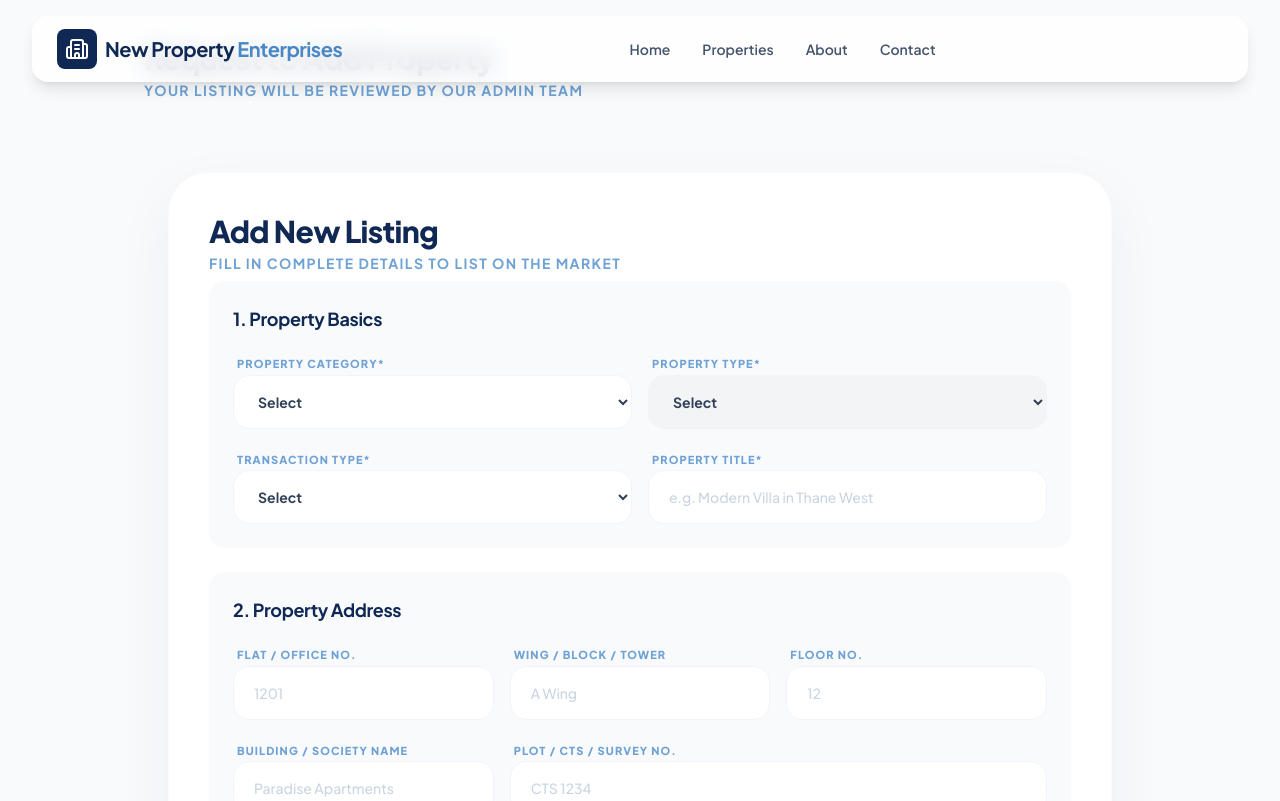
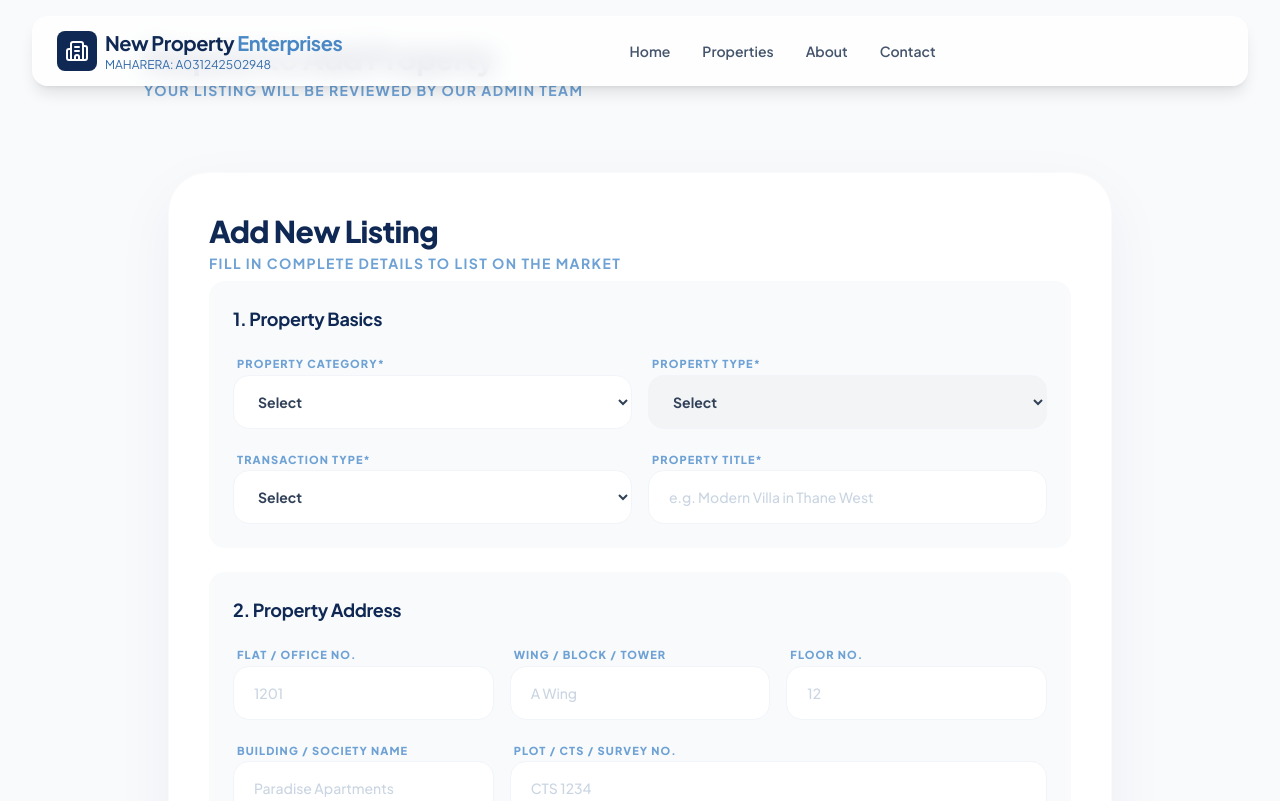
Before and after one commit to KartBuddy/newproperty.ent, a React (Vite) app: page /request-property in a window 1280 px wide. Shown: the top 801 px of the page. Built offline with nearby package versions, Linux system fonts and the light colour scheme.

Commit message:
added MAHARERA:- A031242502948 in navbar

```diff
--- a/src/components/NavBar.jsx
+++ b/src/components/NavBar.jsx
@@ -40,9 +40,12 @@
             <div className="p-2 bg-brand-900 rounded-lg text-white group-hover:bg-brand-800 transition-colors">
               <Building2 className="w-6 h-6" />
             </div>
-            <span className="text-xl font-bold tracking-tight text-brand-900">
-              New Property <span className="text-brand-500">Enterprises</span>
-            </span>
+            <div className="flex flex-col">
+              <span className="text-xl font-bold tracking-tight text-brand-900">
+                New Property <span className="text-brand-500">Enterprises</span>
+              </span>
+              <span className="text-xs text-brand-600">MAHARERA: A031242502948</span>
+            </div>
           </div>
 
           <nav className="hidden md:flex items-center space-x-8">
```
